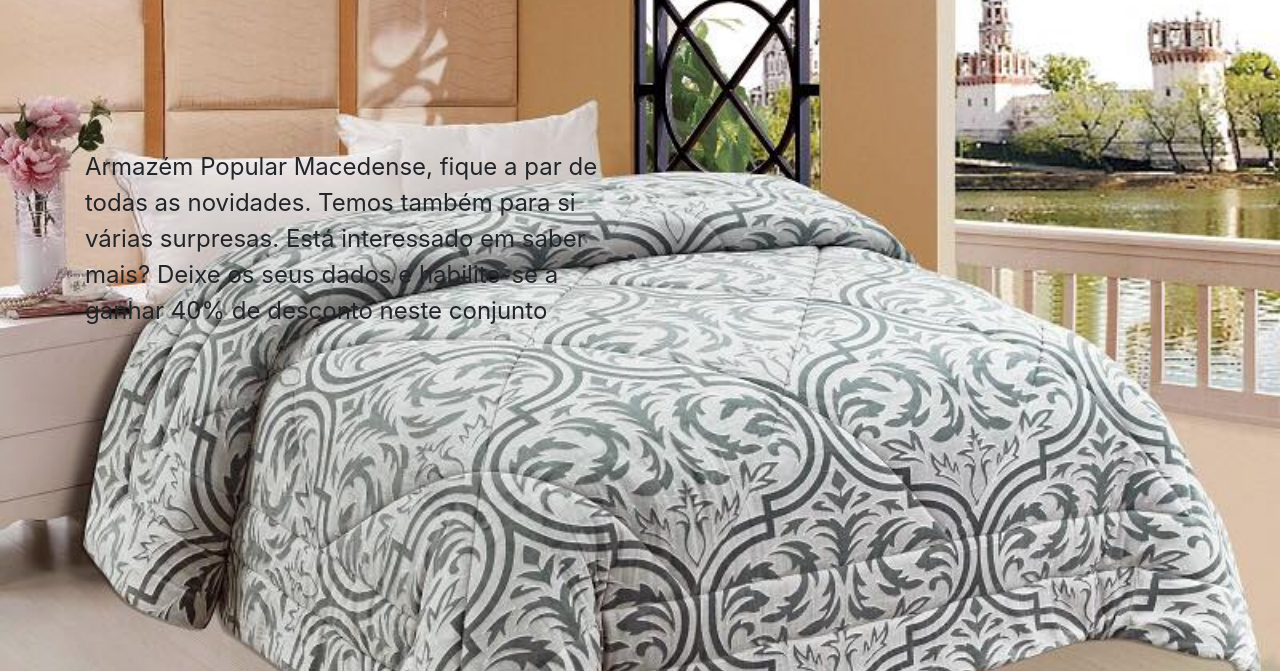
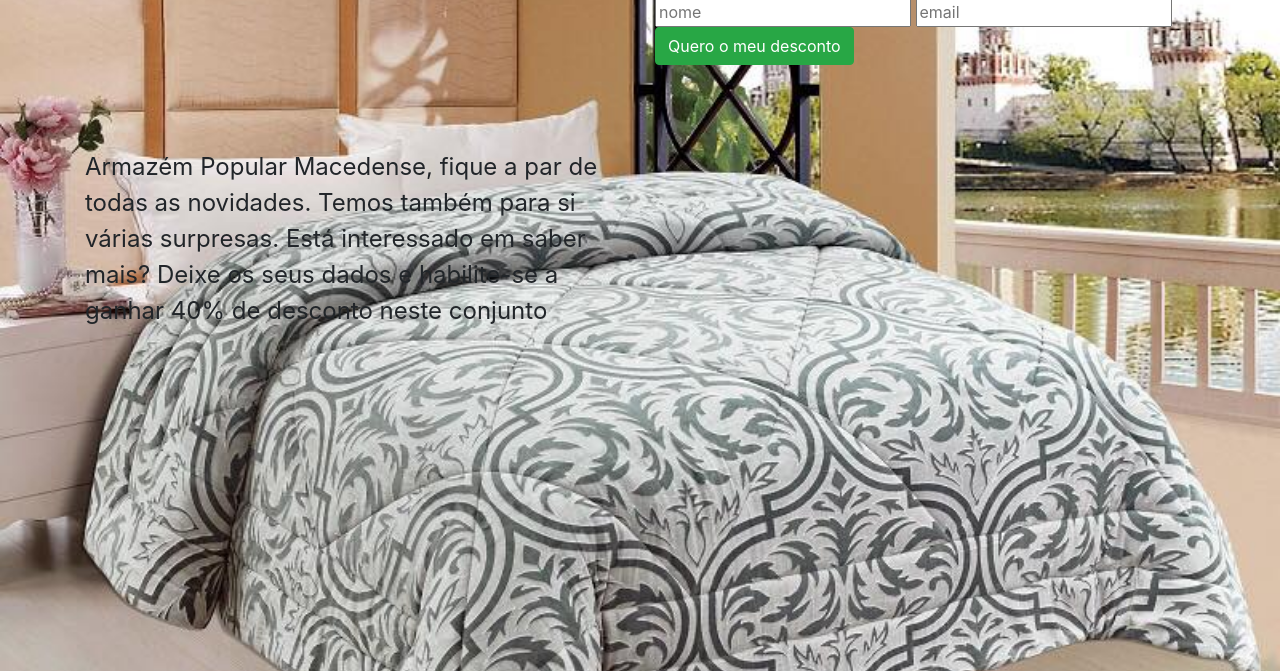
Before and after one commit to trox115/srluis, a plain HTML site: page index.html in a window 1280 px wide. Shown: the part 129-800 px from the top of the page. Drawn offline with nearby package versions, Linux system fonts and the light colour scheme.

Commit message:
Added form

```diff
--- a/index.html
+++ b/index.html
@@ -22,12 +22,15 @@
         Temos também para si várias surpresas. Está interessado em saber mais?
         Deixe os seus dados e habilite-se a ganhar 40% de desconto neste conjunto </p>
       </div>
-
-
-
-
-
-
+    </div>
+    <div class="col-md-6">
+      <div class="formulario">
+        <form class="for" action="index.html" method="post">
+          <input type="text" placeholder="nome">
+          <input type="email" placeholder="email">
+          <button class="btn btn-success" type="submit">Quero o meu desconto</button>
+        </form>
+      </div>
     </div>
   </div>
     </div>
```
